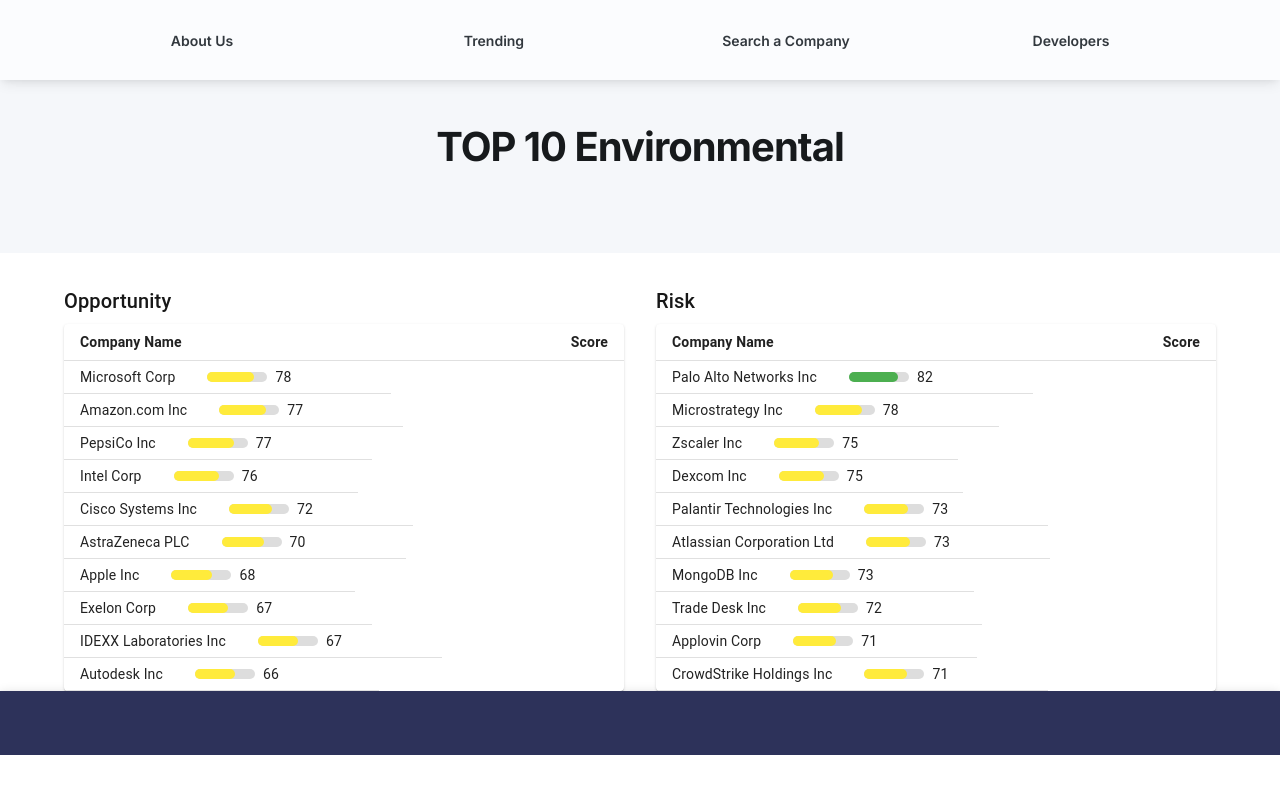
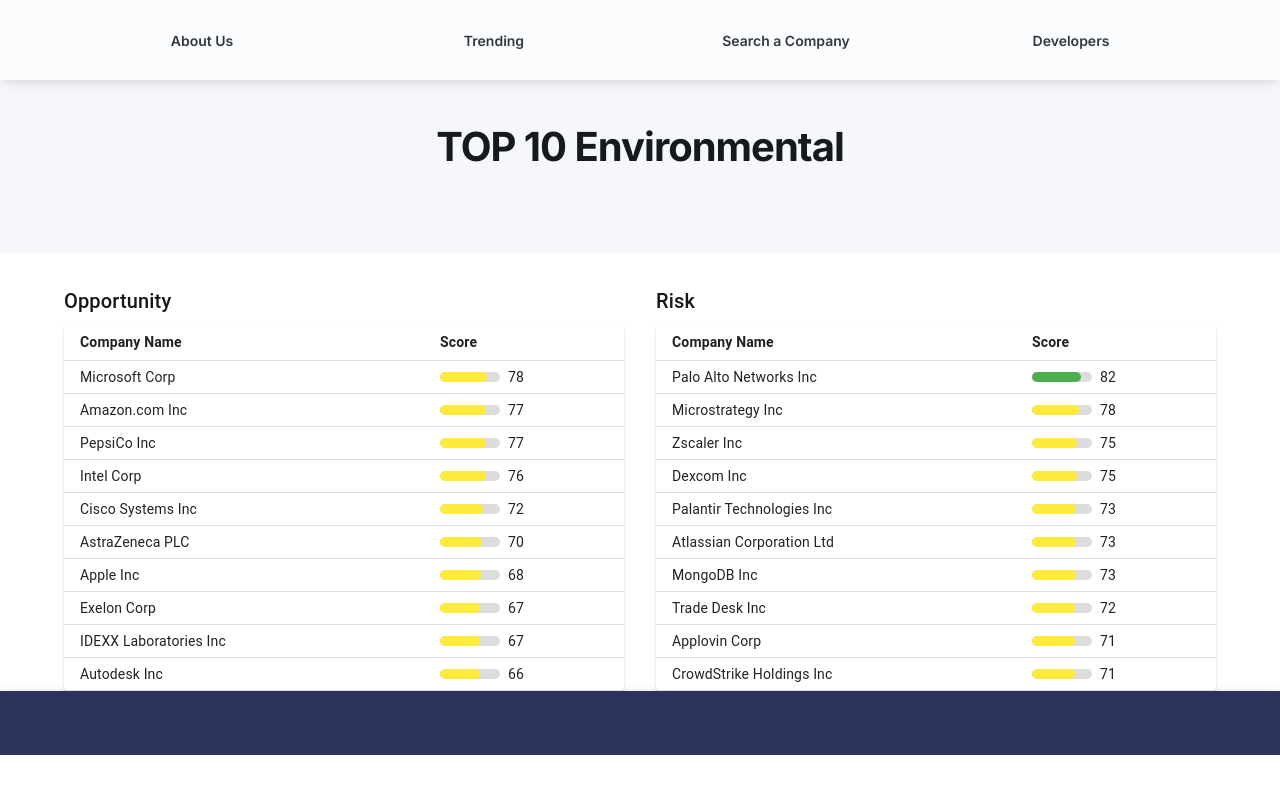
Before and after one commit to CABANA-seng3011/website, a Next.js app: page /trending/top10env in a window 1280 px wide. Shown: the top 794 px of the page. Built offline with nearby package versions, Linux system fonts and the light colour scheme; some icons are missing.

Commit message:
Fix ScoreDisplay width issues

```diff
--- a/components/ScoreDisplay.jsx
+++ b/components/ScoreDisplay.jsx
@@ -64,12 +64,8 @@
           </TableHead>
           <TableBody>
             {data.map((row, idx) => (
-              <Link
+              <TableRow
                 key={idx}
-                href={`/company/${encodeURIComponent(row.company_name)}`}
-                style={{ textDecoration: 'none', color: 'inherit' }}
-              >
-                <TableRow
                 hover
                 sx={{
                   cursor: 'pointer',
@@ -77,13 +73,13 @@
                     backgroundColor: '#f0f0f0',
                   },
                 }}
+                onClick={() => router.push(`/company/${encodeURIComponent(row.company_name)}`)}
               >
                 <TableCell>{row.company_name}</TableCell>
                 <TableCell sx={{ width: '200px' }}>
                   <ScoreMeter score={row.score} />
                 </TableCell>
               </TableRow>
-            </Link>
             ))}
           </TableBody>
         </Table>
```
Lines whose indentation alone changed are shown as unchanged.
